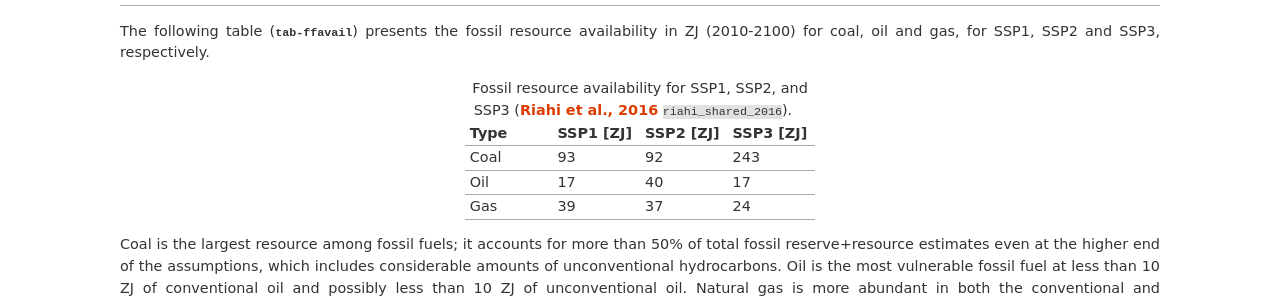
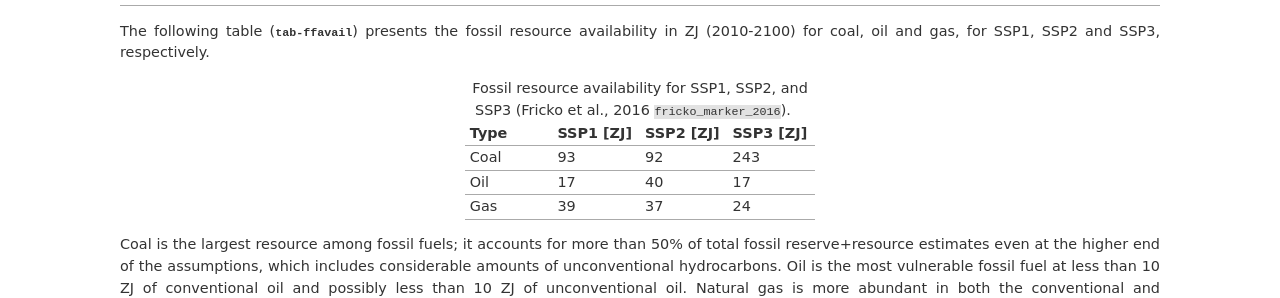
Before and after one commit to iiasa/message_doc, a Sphinx documentation site: the page built from source/message_globiom/energy/resource/fossilfuel.rst, in a window 1280 px wide and 900 px high, scrolled down 352 px. Shown: the part 180-478 px from the top of the window. Built offline with Sphinx 7.4.7, drawn with Linux system fonts in a browser that asks for light colours; pages that are not in the unit, such as notebooks, are missing from menus; cross-references to code outside the pages are shown as plain code; some of the changed text lies outside the part shown.

Commit message:
Update fossilfuel.rst

```diff
--- a/source/message_globiom/energy/resource/fossilfuel.rst
+++ b/source/message_globiom/energy/resource/fossilfuel.rst
@@ -39,7 +39,7 @@ Fossil Fuel Reserves and Resources
 The following table (:numref:`tab-ffavail`) presents the fossil resource availability in ZJ (2010-2100) for coal, oil and gas, for SSP1, SSP2 and SSP3, respectively.
 
 .. _tab-ffavail:
-.. list-table:: Fossil resource availability for SSP1, SSP2, and SSP3 (`Riahi et al., 2016 <http://pure.iiasa.ac.at/13280/>`_ :cite:`riahi_shared_2016`).
+.. list-table:: Fossil resource availability for SSP1, SSP2, and SSP3 (Fricko et al., 2016 :cite:`fricko_marker_2016`).
    :widths: 20 20 20 20
    :header-rows: 1
 
@@ -66,10 +66,10 @@ Conventional oil and gas are distributed unevenly throughout the world, with onl
 
 Similar to conventional oil, much of the unconventional oil resides in the Middle East and North Africa. However, with North America and Latin America showing wide ranges in the unconventional oil estimate, the share of Middle East and North Africa could be high as 42% or as low as 24%. Meanwhile, unconventional gas is distributed quite well throughout the world; North America possesses the most with roughly 25% of the world reserve.
 
-:numref:`fig-supply` presents the cumulative global resource supply curves for coal, oil and gas in the IIASA IAM framework. Green shaded resources are technically and economically extractable in all SSPs, purple shaded resources are additionally available in SSP1 and SSP2 and blue shaded resources are additionally available in SSP2. Coloured vertical lines represent the cumulative use of each resource between 2010 and 2100 in the SSP baselines (see top panel for colour coding), and are thus the result of the combined effect of our assumptions on fossil resource availability and conversion technologies in the SSP baselines. ‘Reserves’ are generally defined as being those quantities for which geological and engineering information indicate with reasonable certainty that they can be recovered in the future from known reservoirs under existing economic and operating conditions. ‘Resources’ are detected quantities that cannot be profitably recovered with current technology, but might be recoverable in the future, as well as those quantities that are geologically possible, but yet to be found. The remainder are ‘Undiscovered resources’ and, by definition, one can only speculate on their existence. Definitions are based on Rogner et al. (2012) :cite:`rogner_chapter_2012`.
+:numref:`fig-supply` presents the cumulative global resource supply curves for coal, oil and gas in the IIASA IAM framework. Green shaded resources are technically and economically extractable in all SSPs, purple shaded resources are additionally available in SSP1 and SSP2 and blue shaded resources are additionally available in SSP2. Coloured vertical lines represent the cumulative use of each resource between 2010 and 2100 in the SSP baselines (see top panel for colour coding), and are thus the result of the combined effect of our assumptions on fossil resource availability and conversion technologies in the SSP baselines. ‘Reserves’ are generally defined as being those quantities for which geological and engineering information indicate with reasonable certainty that they can be recovered in the future from known reservoirs under existing economic and operating conditions. ‘Resources’ are detected quantities that cannot be profitably recovered with current technology, but might be recoverable in the future, as well as those quantities that are geologically possible, but yet to be found. The remainder are ‘Undiscovered resources’ and, by definition, one can only speculate on their existence. Definitions are based on Rogner et al. (2012)  :cite:`rogner_chapter_2012`.
 
 .. _fig-supply:
 .. figure:: /_static/GlobalResourceSupplyCurves.png
    :width: 750px
 
-   Cumulative global resource supply curves for coal (top), oil (middle), and gas (bottom) in the IIASA IAM framework (`Riahi et al., 2016 <http://pure.iiasa.ac.at/13280/>`_ :cite:`riahi_shared_2016`).
+   Cumulative global resource supply curves for coal (top), oil (middle), and gas (bottom) in the IIASA IAM framework (Fricko et al., 2016 :cite:`fricko_marker_2016`).
```
